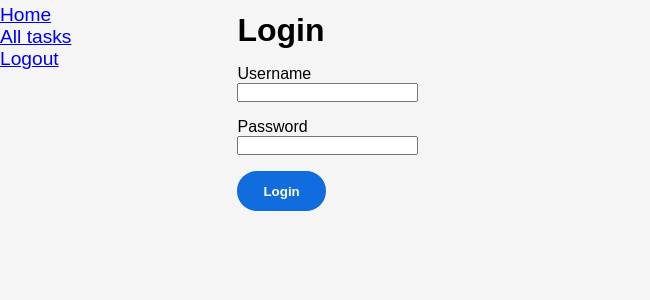
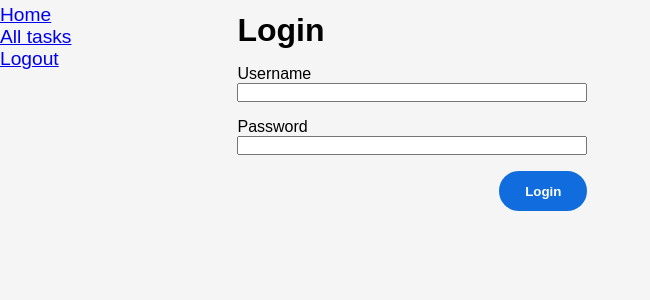
Before and after one commit to mmerklinger/todo-app, a Python web app: template todo_app/templates/auth_login.html in a window 1280 px wide. Shown: the part 48-348 px from the top of the page, without its empty margins (0-650 px from the left). Run offline with Jinja, Linux system fonts and the light colour scheme; the template is opened without the code that fills it, so the values that code supplies are empty.

Commit message:
Fit authentication box to minmal screen width

```diff
--- a/todo_app/static/styles.css
+++ b/todo_app/static/styles.css
@@ -106,6 +106,7 @@ table, th, td {
 .auth-box {
     display: flexbox;
     flex-direction: row;
+    max-width: 350px;
 }
 
 .auth-box-message-element {
@@ -121,7 +122,13 @@ table, th, td {
 
 .auth-box-form-element > input, textarea {
     box-sizing: border-box;
+    width: 100%;
     resize: none;
+}
+
+.auth-box-actions {
+    margin-top: 1em;
+    text-align: right;
 }
 
 /* grid */
--- a/todo_app/templates/auth_login.html
+++ b/todo_app/templates/auth_login.html
@@ -22,7 +22,7 @@
                             <br>
                             <input type="password" name="password"></input>
                         </div>
-                        <div class="auth-box-form-element">
+                        <div class="auth-box-actions">
                             <button class="btn-primary" type="submit">Login</button>
                         </div>
                     </form>
```
